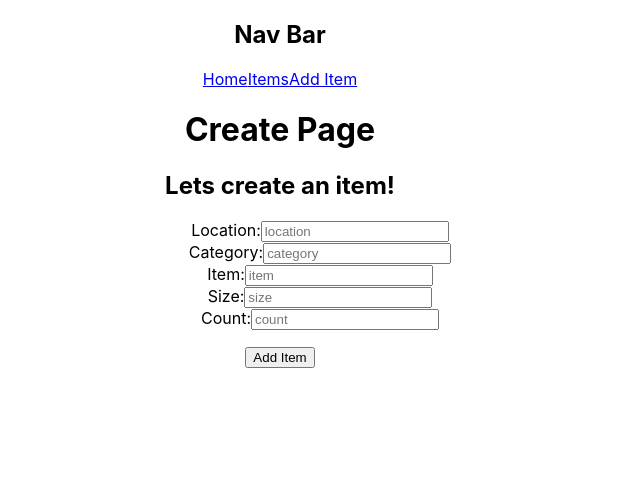
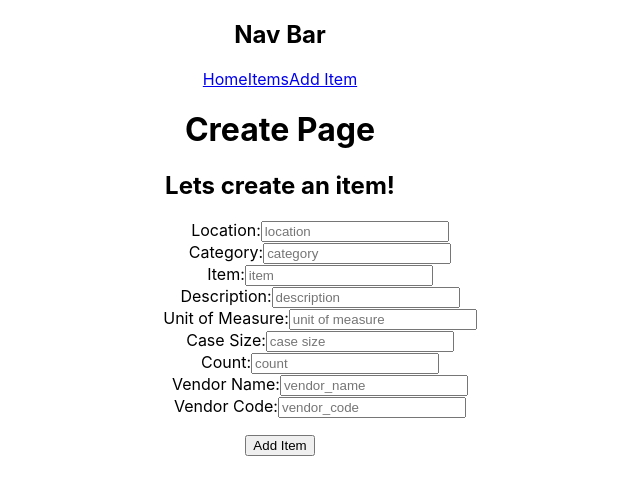
Before and after one commit to Job85/Restaurant-Inventory-App, a React (Create React App) app in the folder client/: page /new in a window 1280 px wide. Shown: the top 494 px of the page, without its empty margins (360-1000 px from the left). Built offline with nearby package versions, Linux system fonts and the light colour scheme.

Commit message:
updated item with: description, unit_measure, case_size, vendor_name, vendor_code

```diff
--- a/client/src/App.js
+++ b/client/src/App.js
@@ -17,9 +17,13 @@ const App = () => {
   let [newItem, setNewItem] = useState({
     location: '',
     category: '',
-    item: '',
-    size: '',
-    count: ''
+    item_name: '',
+    description: '',
+    unit_measure: '',
+    case_size: '',
+    count: '',
+    vendor_name: '',
+    vendor_code: ''
   })
 
   const handleChange = (e) => {
--- a/client/src/globals.js
+++ b/client/src/globals.js
@@ -1 +1 @@
-export const BASE_URL = 'http://localhost:3000'
+export const BASE_URL = 'http://localhost:3001'
--- a/client/src/pages/ItemForm.jsx
+++ b/client/src/pages/ItemForm.jsx
@@ -30,30 +30,66 @@ const ItemForm = (props) => {
                                 className='label-form' />
                         </ul>
                         <ul>
-                            <label id='item'>Item:</label>
+                            <label id='item_name'>Item:</label>
                             <input type='text'
-                                defaultValue={props.newItem.item}
+                                defaultValue={props.newItem.item_name}
                                 onChange={props.handleChange}
-                                name={'item'}
+                                name={'item_name'}
                                 placeholder={'item'}
                                 className='label-form' />
                         </ul>
                         <ul>
-                            <label id='size'>Size:</label>
+                            <label id='description'>Description:</label>
                             <input type='text'
-                                defaultValue={props.newItem.size}
+                                defaultValue={props.newItem.description}
                                 onChange={props.handleChange}
-                                name={'size'}
-                                placeholder={'size'}
+                                name={'description'}
+                                placeholder={'description'}
+                                className='label-form' />
+                        </ul>
+                        <ul>
+                            <label id='unit_measure'>Unit of Measure:</label>
+                            <input type='text'
+                                defaultValue={props.newItem.unit_measure}
+                                onChange={props.handleChange}
+                                name={'unit_measure'}
+                                placeholder={'unit of measure'}
+                                className='label-form' />
+                        </ul>
+                        <ul>
+                            <label id='case_size'>Case Size:</label>
+                            <input type='text'
+                                defaultValue={props.newItem.case_size}
+                                onChange={props.handleChange}
+                                name={'case_size'}
+                                placeholder={'case size'}
                                 className='label-form' />
                         </ul>
                         <ul>
                             <label id='count'>Count:</label>
-                            <input type='text'
+                            <input type='number'
                                 defaultValue={props.newItem.count}
                                 onChange={props.handleChange}
                                 name={'count'}
                                 placeholder={'count'}
+                                className='label-form' />
+                        </ul>
+                        <ul>
+                            <label id='vendor_name'>Vendor Name:</label>
+                            <input type='text'
+                                defaultValue={props.newItem.vendor_name}
+                                onChange={props.handleChange}
+                                name={'vendor_name'}
+                                placeholder={'vendor_name'}
+                                className='label-form' />
+                        </ul>
+                        <ul>
+                            <label id='vendor_code'>Vendor Code:</label>
+                            <input type='text'
+                                defaultValue={props.newItem.vendor_code}
+                                onChange={props.handleChange}
+                                name={'vendor_code'}
+                                placeholder={'vendor_code'}
                                 className='label-form' />
                         </ul>
                     </ul>
```
